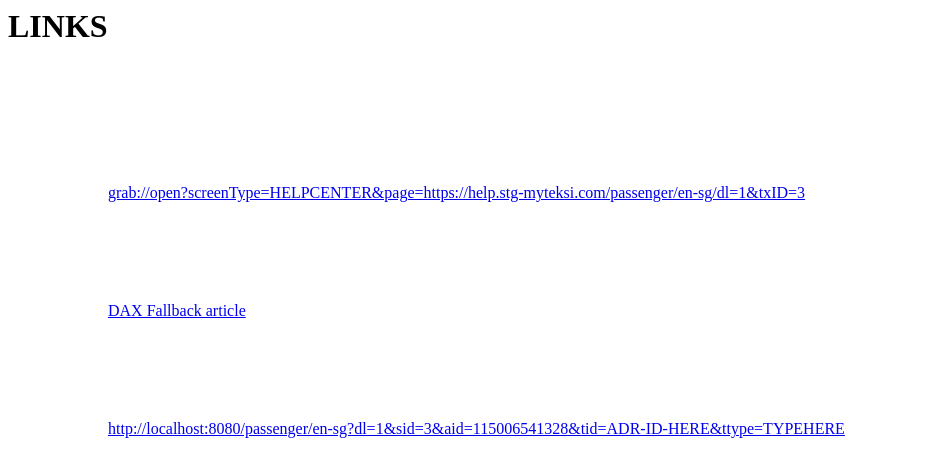
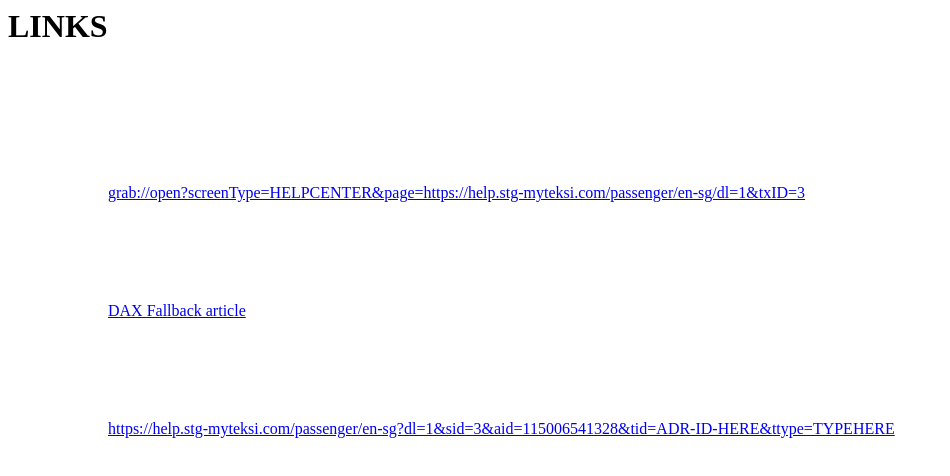
Before and after one commit to robertsambuena/robertsambuena.github.io, a plain HTML site: page index.html in a window 1280 px wide. Shown: the whole page, without its empty margins (0-950 px from the left). Drawn offline with Linux system fonts and the light colour scheme.

Commit message:
Update index.html

```diff
--- a/index.html
+++ b/index.html
@@ -23,9 +23,9 @@
            DAX Fallback article
         </a>
         <a
-           href="http://localhost:8080/passenger/en-sg?dl=1&sid=3&aid=115006541328&tid=ADR-ID-HERE&ttype=TYPEHERE"
+           href="https://help.stg-myteksi.com/passenger/en-sg?dl=1&sid=3&aid=115006541328&tid=ADR-ID-HERE&ttype=TYPEHERE"
         >
-            http://localhost:8080/passenger/en-sg?dl=1&sid=3&aid=115006541328&tid=ADR-ID-HERE&ttype=TYPEHERE
+            https://help.stg-myteksi.com/passenger/en-sg?dl=1&sid=3&aid=115006541328&tid=ADR-ID-HERE&ttype=TYPEHERE
         </a>
       </div>
   </body>
```
